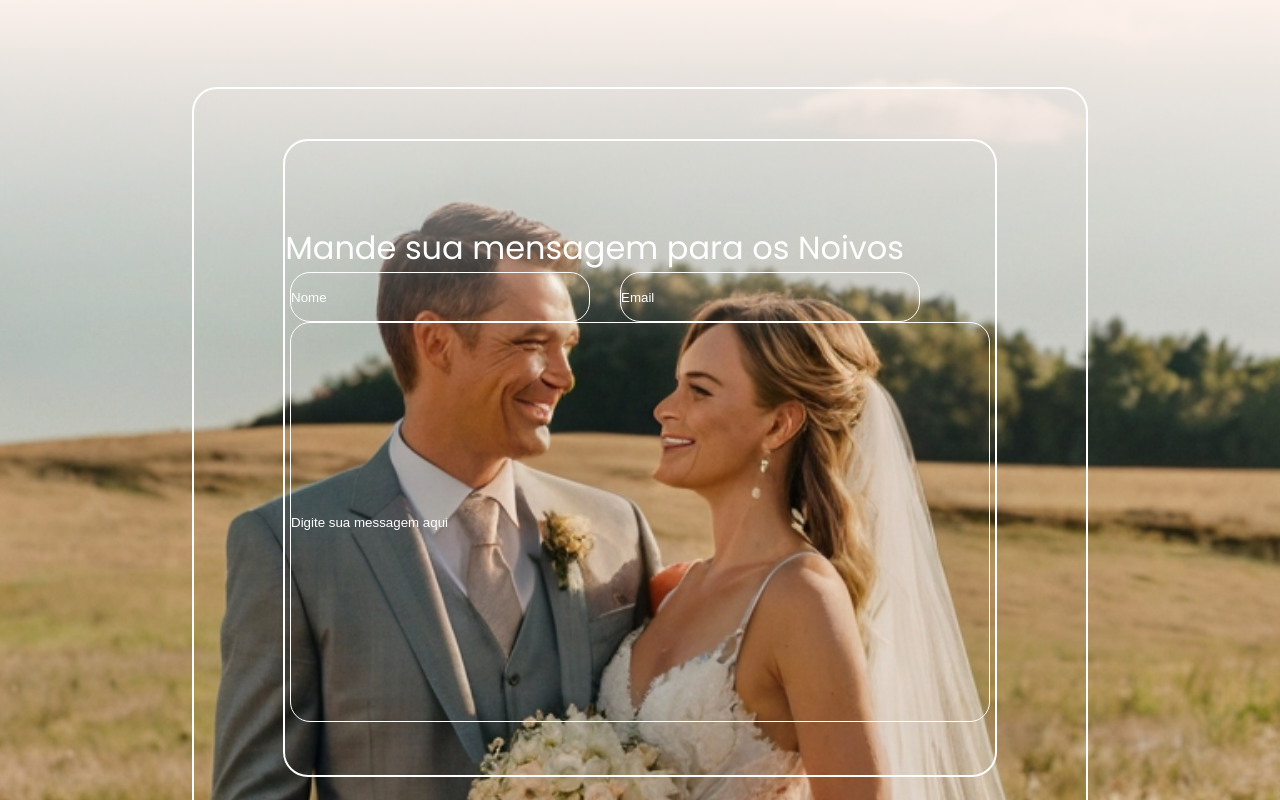
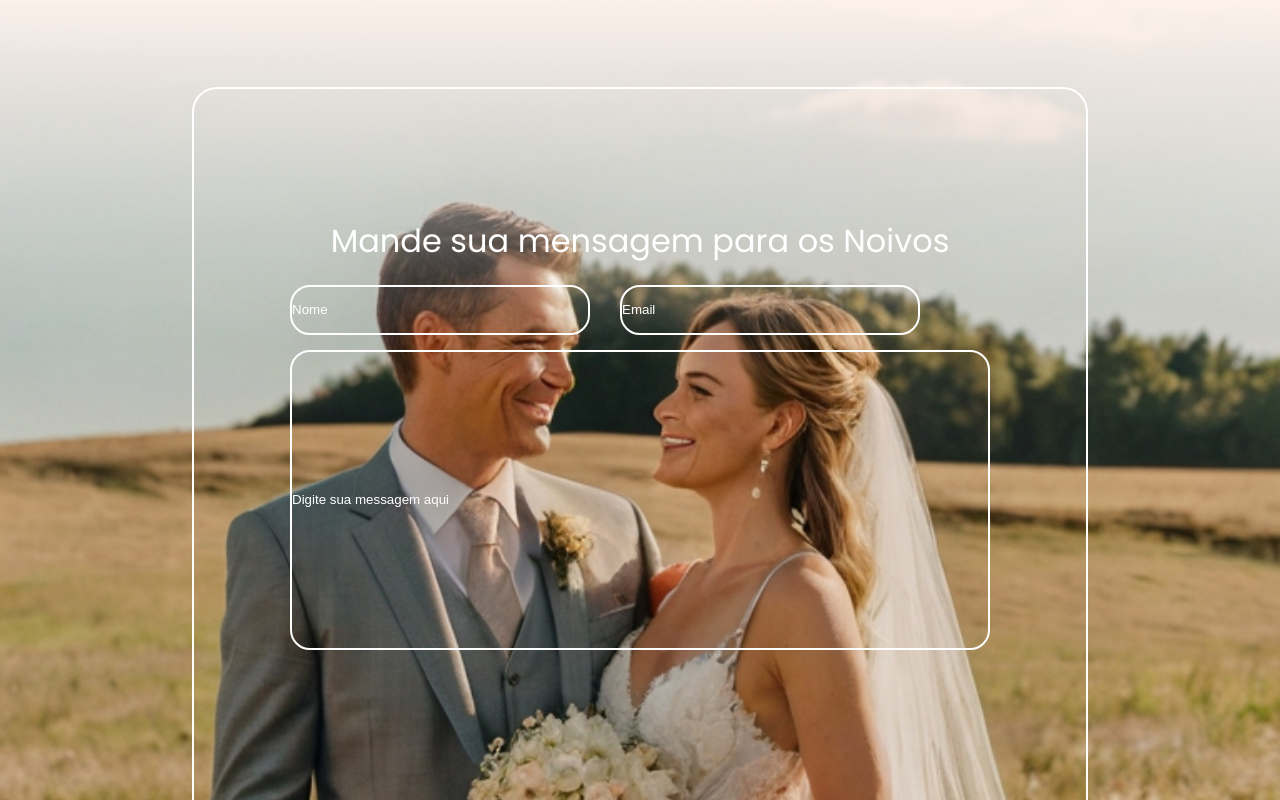
Before and after one commit to MatheusRisatti/tcc-marryme, a React (Vite) app: page / in a window 1280 px wide. Shown: the part 4300-5100 px from the top of the page. Built offline with nearby package versions, Linux system fonts and the light colour scheme; data requests are answered from the project's data file.

Commit message:
style: muda a estização do message

```diff
--- a/src/components/message/index.tsx
+++ b/src/components/message/index.tsx
@@ -6,7 +6,9 @@ export function Message(){
         <div className="message">
             <div className="message-container">
                 <div className="message-content">
-                    <h1 className='message-title'>Mande sua mensagem para os Noivos</h1>
+                    <div className="message-title">
+                        <h1>Mande sua mensagem para os Noivos</h1>
+                    </div>
                     <form action="">
                         <div className="message-header">
                             <input type="text" placeholder='Nome' id='name' />
--- a/src/components/message/message.css
+++ b/src/components/message/message.css
@@ -20,7 +20,7 @@
 }
 
 .message-content{
-        border: solid #fff 2px;
+        /* border: solid #fff 2px; */
         border-radius: 25px;
         height: 40%;
         width: 80%;
@@ -40,7 +40,13 @@ input{
 }
 
 .message-title{
-        margin-top: 30px;
+        display: flex;
+        align-items: center;
+        justify-content: center;
+        margin-top: -50px;
+}
+
+.message-title>h1{
         font-weight: 400;
         color: white;
 }
@@ -50,6 +56,8 @@ form{
         align-items: center;
         justify-content: center;
         flex-direction: column;
+        margin-top: 20px;
+        color: #fff;
 }
 
 .message-header{
@@ -57,13 +65,14 @@ form{
         align-items: center;
         justify-content: center;
         width: 700px;
+        margin-bottom: 15px;
 }
 
 #name{
         background: transparent;
         height: 50px;
         width: 300px;
-        border: solid 1px white;
+        border: solid 2px white;
         border-radius: 20px;
         color: #fff;
         margin-right: 30px;
@@ -75,7 +84,8 @@ form{
         background: transparent;
         height: 50px;
         width: 300px;
-        border: solid 1px white;
+        border: solid 2px white;
+        color: #fff;
         border-radius: 20px;
 }
 
@@ -83,9 +93,11 @@ form{
 
 #message{
         background: transparent;
-        height: 400px;
+        height: 300px;
         width: 700px;
-        border: solid 1px white;
+
+        color: #fff;
+        border: solid 2px white;
         border-radius: 20px;
 }
 
```
